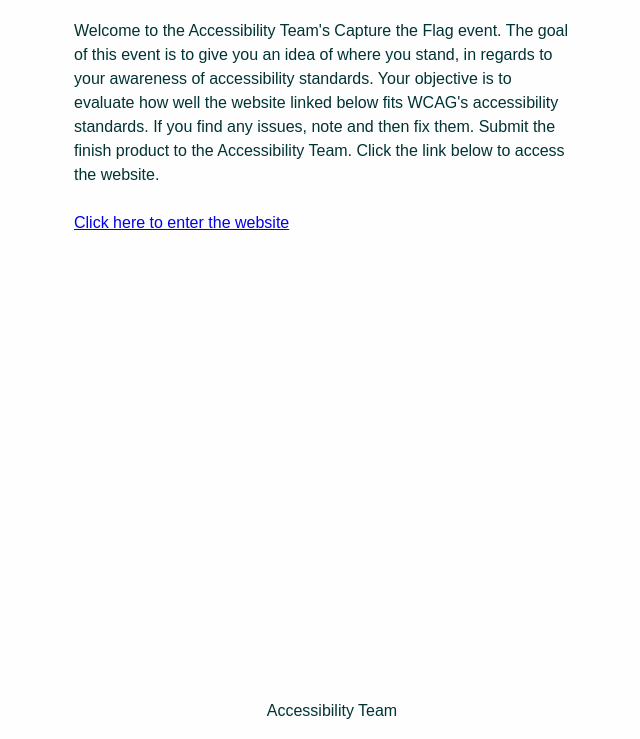
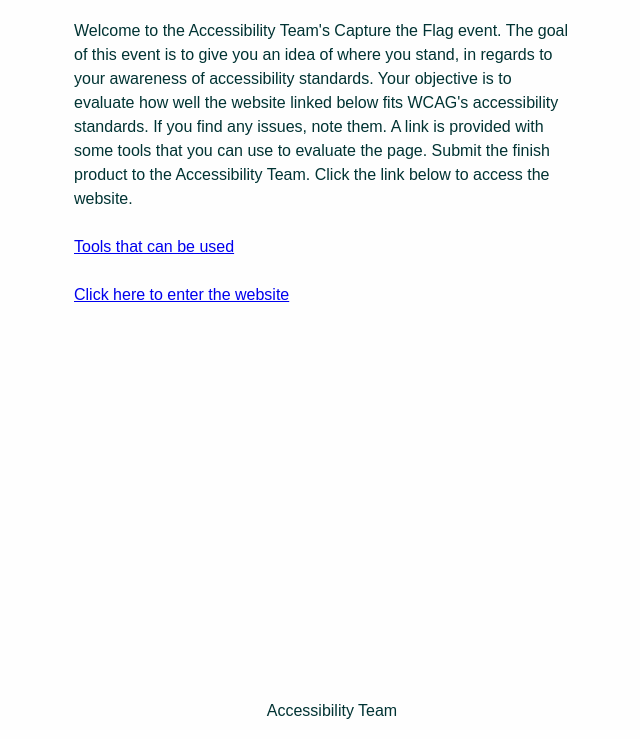
Before and after one commit to RonSamLaw/accessibility-ctf-experiment, a website: page index.html in a window 1280 px wide. Shown: the part 61-800 px from the top of the page, without its empty margins (316-956 px from the left). Drawn offline with Linux system fonts and the light colour scheme.

Commit message:
Added Tools Link

```diff
--- a/index.html
+++ b/index.html
@@ -12,8 +12,11 @@
             Welcome to the Accessibility Team's Capture the Flag event. The goal of this event is to give you an
             idea of where you stand, in regards to your awareness of accessibility standards. Your objective is
             to evaluate how well the website linked below fits WCAG's accessibility standards. If you find any
-            issues, note and then fix them. Submit the finish product to the Accessibility Team. Click the link
-            below to access the website.
+            issues, note them. A link is provided with some tools that you can use to evaluate the page.
+            Submit the finish product to the Accessibility Team. Click the link below to access the website.
+            <br>
+            <br>
+            <a href="https://confluence.glhec.org/confluence/display/ADA/Accessibility+Testing+Tools">Tools that can be used</a>
             <br>
             <br>
             <a href="home.html">Click here to enter the website</a>
```
Also changed, not shown: 2 other files.
